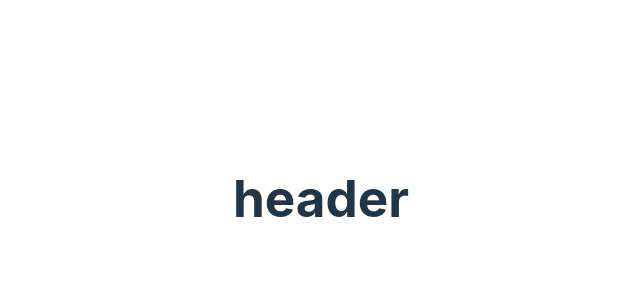
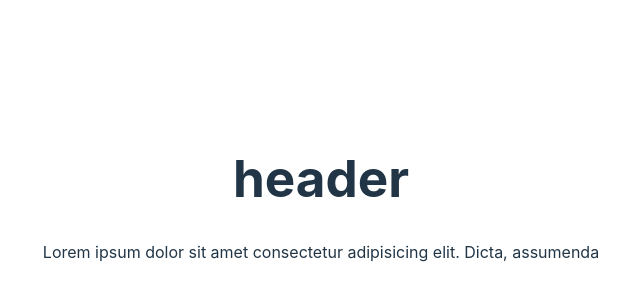
Before and after one commit to Erfanhosseini98/learn-react, a React (Vite) app: page / in a window 1280 px wide. Shown: the part 202-502 px from the top of the page, without its empty margins (319-959 px from the left). Built offline with nearby package versions, Linux system fonts and the light colour scheme.

Commit message:
Navbar import to app

```diff
--- a/src/App.jsx
+++ b/src/App.jsx
@@ -3,6 +3,7 @@ import reactLogo from './assets/react.svg'
 import viteLogo from '/vite.svg'
 import './App.css'
 import Navbar from './Navbar'
+import Home from './Home'
 
 function App() {
   const [count, setCount] = useState(0)
@@ -10,6 +11,7 @@ function App() {
   return (
     <>
      <Navbar></Navbar>
+     <Home></Home>
     </>
   )
 }
```
